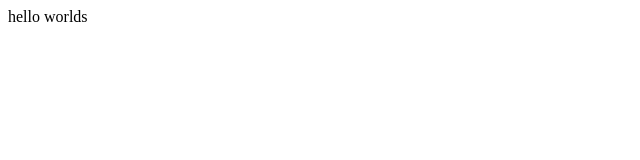
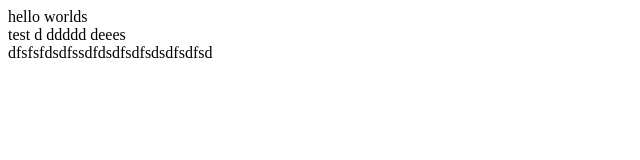
Before and after one commit to zhang1990727660/myCode, a plain HTML site: page index.html in a window 1280 px wide. Shown: the whole page, without its empty margins (0-640 px from the left). Drawn offline with Linux system fonts and the light colour scheme.

Commit message:
优化index.html

```diff
--- a/index.html
+++ b/index.html
@@ -9,6 +9,11 @@
 <body>
     <div>
         hello worlds
+
+        <div>test d    ddddd deees</div>
+        <div>
+            dfsfsfdsdfssdfdsdfsdfsdsdfsdfsd
+        </div>
     </div>
 </body>
 </html>
```
